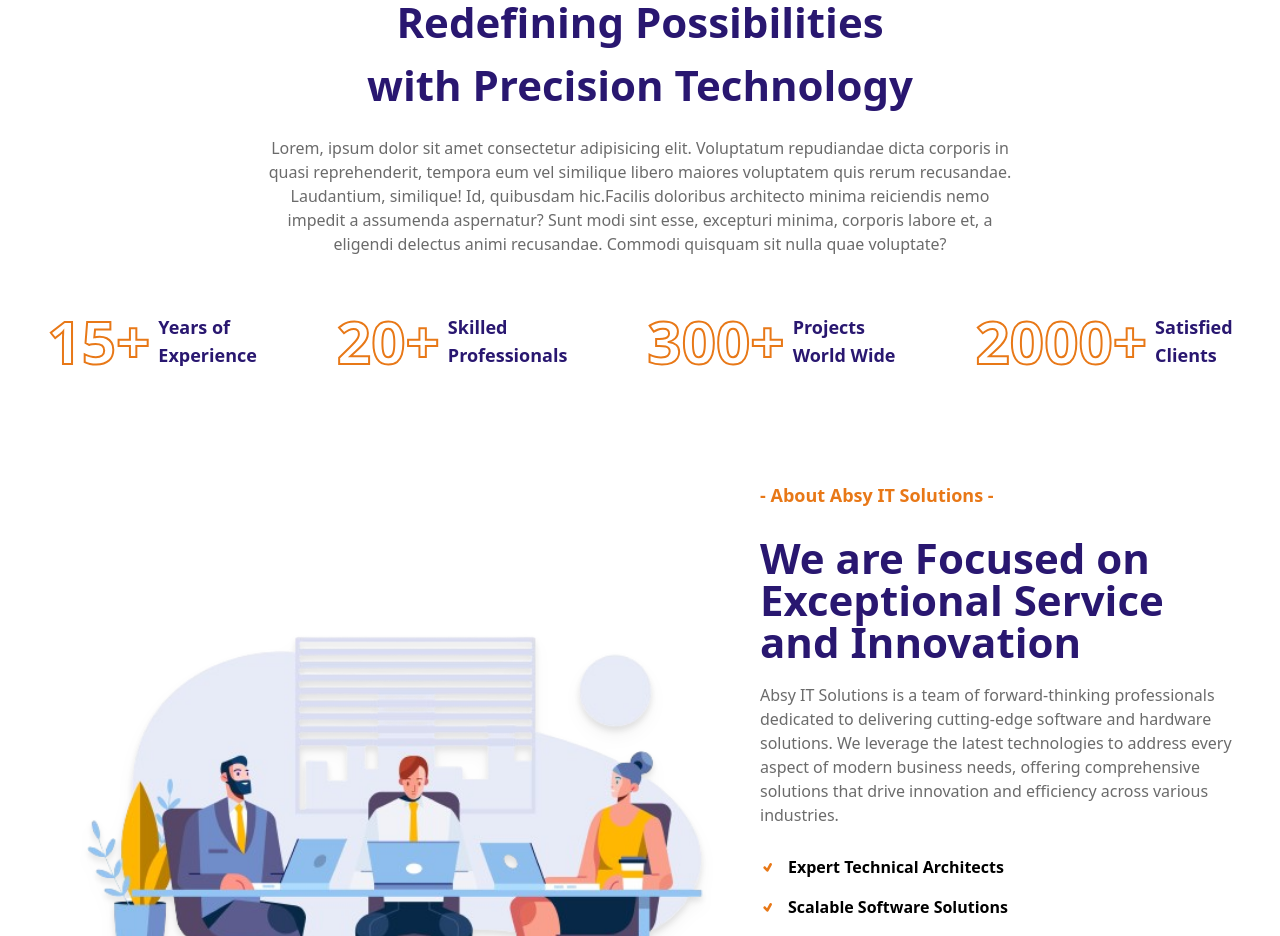
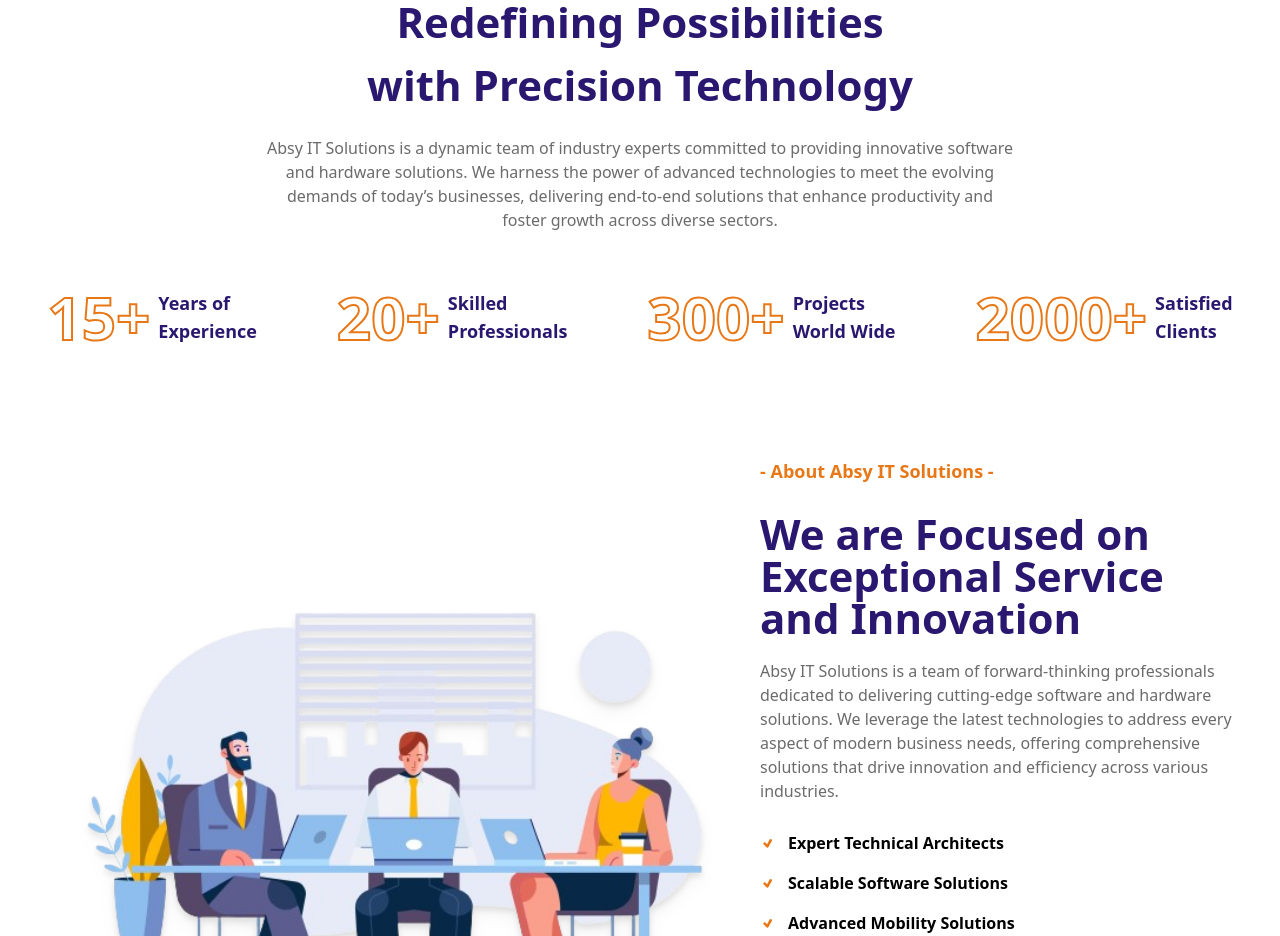
Before and after one commit to amalkrishna0123/AbsyITSolutions, a React (Vite) app: page /about in a window 1280 px wide. Shown: the part 780-1716 px from the top of the page. Built offline with nearby package versions, Linux system fonts and the light colour scheme.

Commit message:
About Contend Updated

```diff
--- a/src/components/About.jsx
+++ b/src/components/About.jsx
@@ -100,7 +100,7 @@
             initial={{ opacity: 0, clipPath: 'inset(0 100% 0 0)' }}
             animate={inView18 ? { opacity: 1, clipPath: 'inset(0 0 0 0)' } : {}}
             transition={{ duration: 2, ease: "easeInOut" }}
-            className=' text-center text-[#6b6b6b] mb-10 lg:px-56'>Lorem, ipsum dolor sit amet consectetur adipisicing elit. Voluptatum repudiandae dicta corporis in quasi reprehenderit, tempora eum vel similique libero maiores voluptatem quis rerum recusandae. Laudantium, similique! Id, quibusdam hic.Facilis doloribus architecto minima reiciendis nemo impedit a assumenda aspernatur? Sunt modi sint esse, excepturi minima, corporis labore et, a eligendi delectus animi recusandae. Commodi quisquam sit nulla quae voluptate?
+            className=' text-center text-[#6b6b6b] mb-10 lg:px-56'>Absy IT Solutions is a dynamic team of industry experts committed to providing innovative software and hardware solutions. We harness the power of advanced technologies to meet the evolving demands of today’s businesses, delivering end-to-end solutions that enhance productivity and foster growth across diverse sectors.
             </motion.div>
 
             {/* Sub - About Contents */}
```
